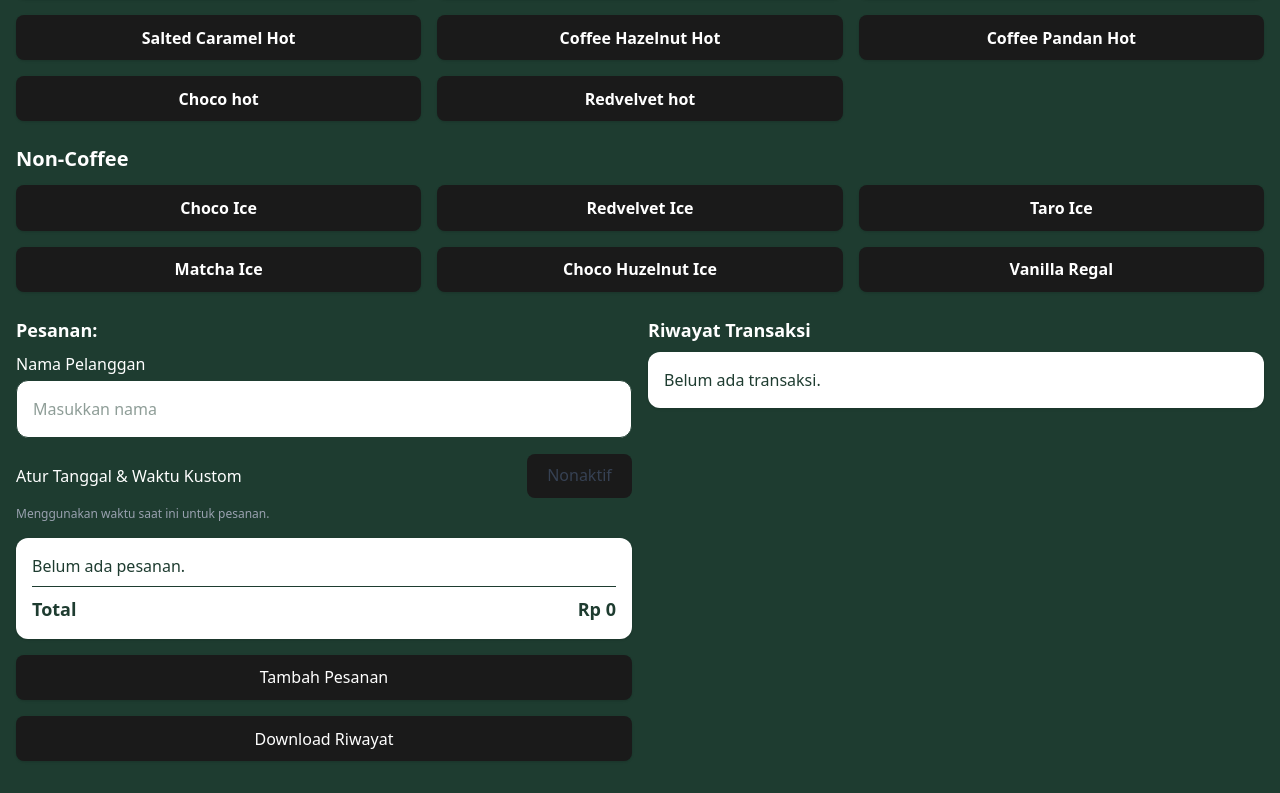
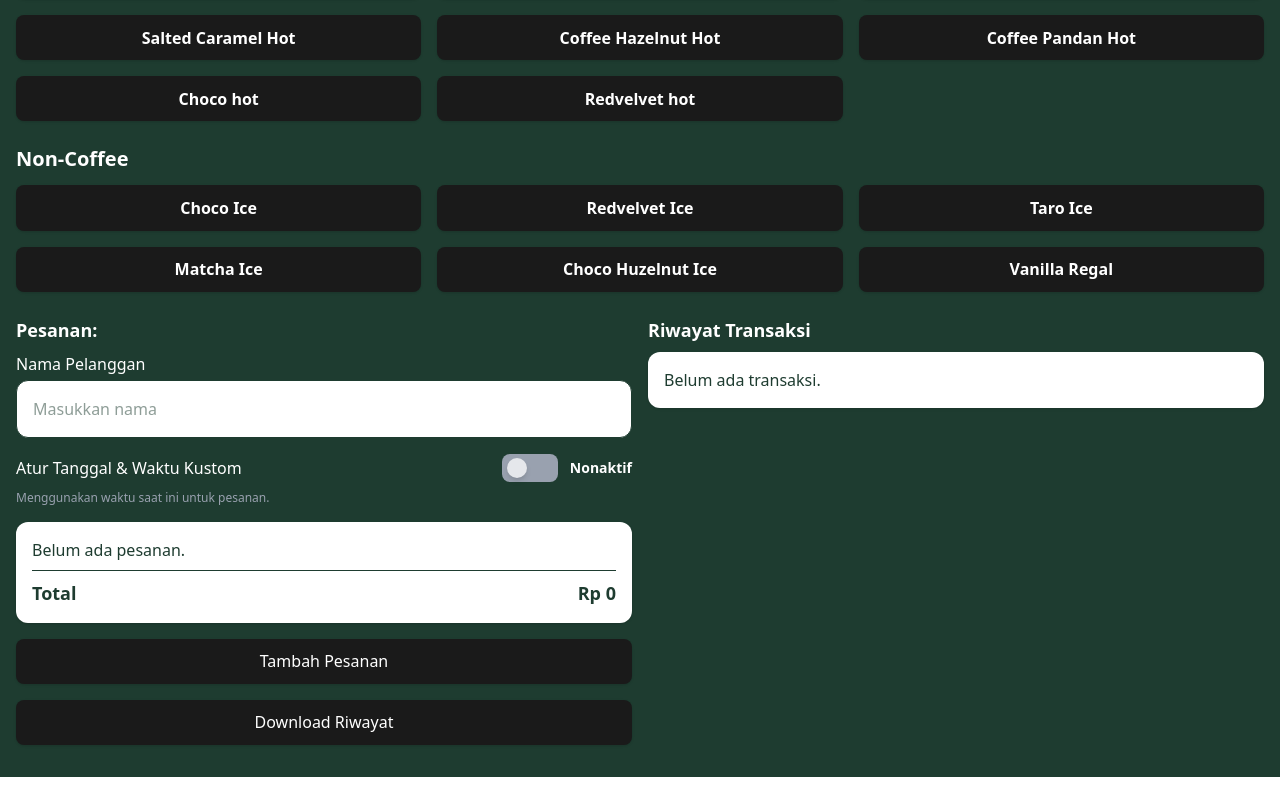
Before and after one commit to mfauzanamzar/kasir-pos-simple, a React (Vite) app: page / in a window 1280 px wide. Shown: the part 451-1244 px from the top of the page. Built offline with nearby package versions, Linux system fonts and the light colour scheme.

Commit message:
style: enhance custom date and time toggle button with improved design and accessibility

```diff
--- a/src/App.tsx
+++ b/src/App.tsx
@@ -519,17 +519,28 @@ export default function KasirApp() {
           <div className="mb-4">
             <div className="flex items-center justify-between mb-2">
               <label className="font-medium">Atur Tanggal & Waktu Kustom</label>
+                             <div className="flex items-center">
                  <button
                    type="button"
                    onClick={() => setEnableCustomDateTime(!enableCustomDateTime)}
-                className={`px-4 py-2 rounded-lg text-sm font-medium transition-colors ${
+                   className={`relative inline-flex h-7 w-14 items-center rounded-full transition-all duration-300 ease-in-out !p-0 focus:outline-none ${
                      enableCustomDateTime
-                    ? 'bg-blue-500 text-white hover:bg-blue-600'
-                    : 'bg-gray-200 text-gray-700 hover:bg-gray-300'
+                       ? '!bg-primary'
+                       : '!bg-gray-400'
                    }`}
                  >
+                   <span
+                     className={`inline-block h-5 w-5 transform rounded-full transition-all duration-300 ease-in-out shadow-md ${
+                       enableCustomDateTime
+                         ? 'translate-x-8 !bg-white !shadow-lg'
+                         : 'translate-x-1 !bg-gray-200'
+                     }`}
+                   />
+                 </button>
+                 <span className="ml-3 text-sm font-semibold text-white">
                    {enableCustomDateTime ? 'Aktif' : 'Nonaktif'}
-              </button>
+                 </span>
+               </div>
             </div>
             <p className="text-xs text-gray-400 mb-2">
               {enableCustomDateTime
```
Lines whose indentation alone changed are shown as unchanged.
